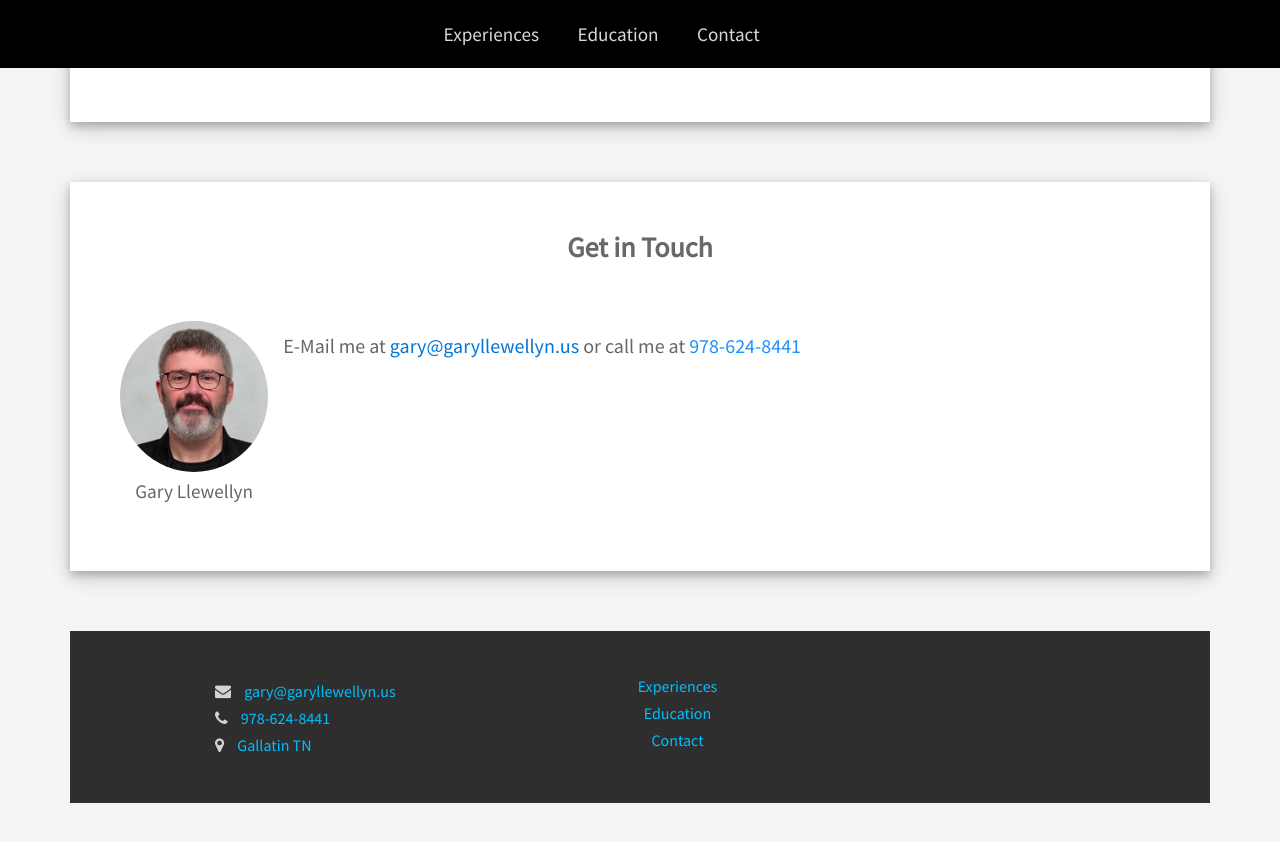
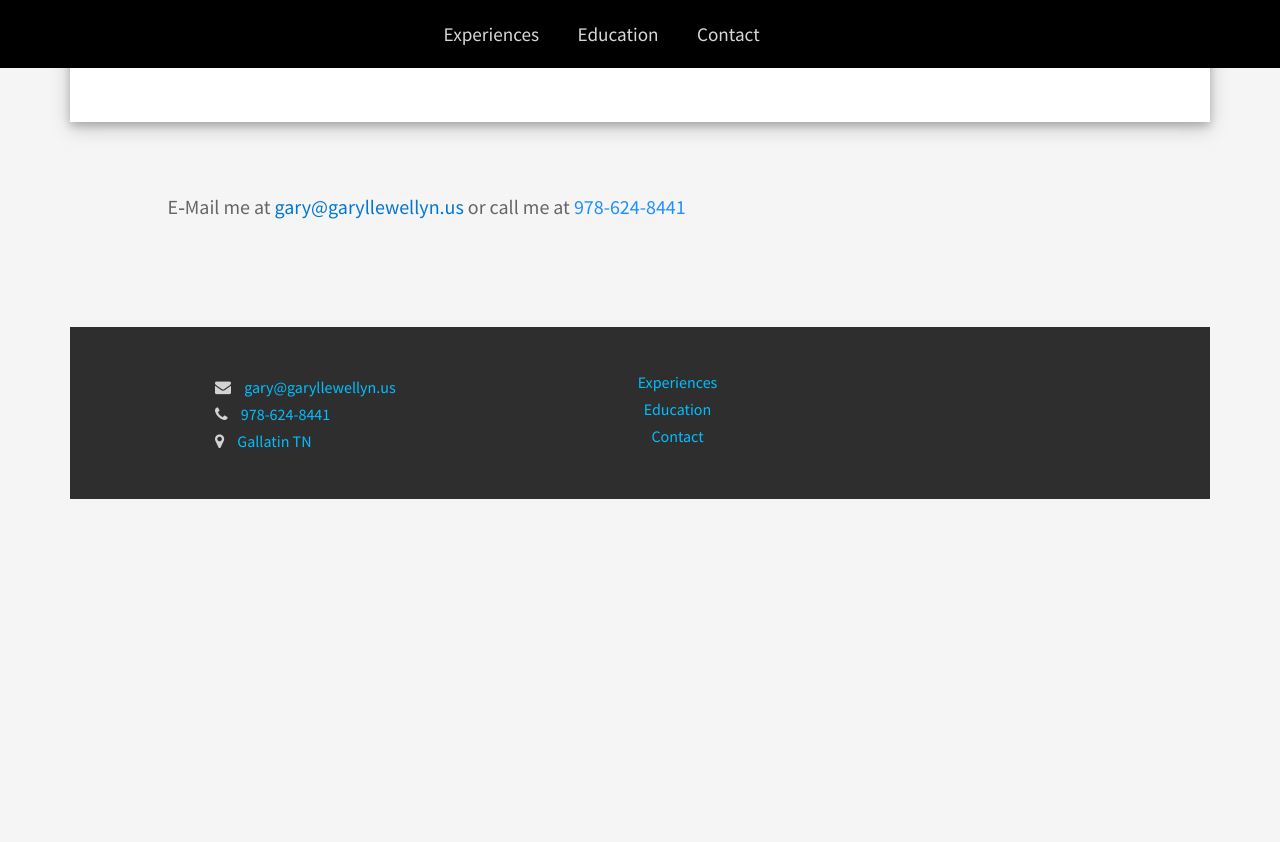
Before and after one commit to taffo73/Resume, a Jekyll site: the page built from index.html, in a window 1280 px wide and 900 px high, scrolled down 2808 px. Shown: the top 842 px of the window. Built offline with Jekyll 4.4.1, drawn with Linux system fonts in a browser that asks for light colours; a script that is not in the unit is left out; after the commit the page ends 3404 px from its top, so only the background shows below that.

Commit message:
Simplify contact information layout
Removed unnecessary contact section and streamlined the contact information display.

```diff
--- a/_includes/contact.html
+++ b/_includes/contact.html
@@ -1,28 +1,10 @@
+<div class="col-md-8 text-center">
+  <p class="info">
+    E‑Mail me at <span class="theme-color"><a href="mailto:gary@garyllewellyn.us">gary@garyllewellyn.us</a></span>
+    or call me at <span class="theme-color">978-624-8441</span>
+  </p>
 
-
-<div class="container">
-    <h3 class="section-heading text-center "> Get in Touch</h3>
-    <div class="row contact-section">
-        <div class="col-md-2 image">
-            <img src="/images/Profile.jpg " alt="Profile Image" class="rounded-circle mx-auto d-block img-fluid profile-pic ">
-            <p class="text-center padding-top-5">Gary Llewellyn</p>
-        </div>
-
-
-
-
-            <ul class="list-unstyled list">
-
-
-                   <p class="text-left info">E-Mail me at <span class="theme-color"> <a href="mailto: gary@garyllewellyn.us">gary@garyllewellyn.us</a> </span> or call me at <span class="theme-color"> 978-624-8441 </span></p>
-            <div class="social-media">
-                {% include social.html social= site.data.profile.social %}
-            </div>
-
-        </div>
-
-    </div>
-
-
-
+  <div class="social-media">
+    {% include social.html social=site.data.profile.social %}
+  </div>
 </div>
```
